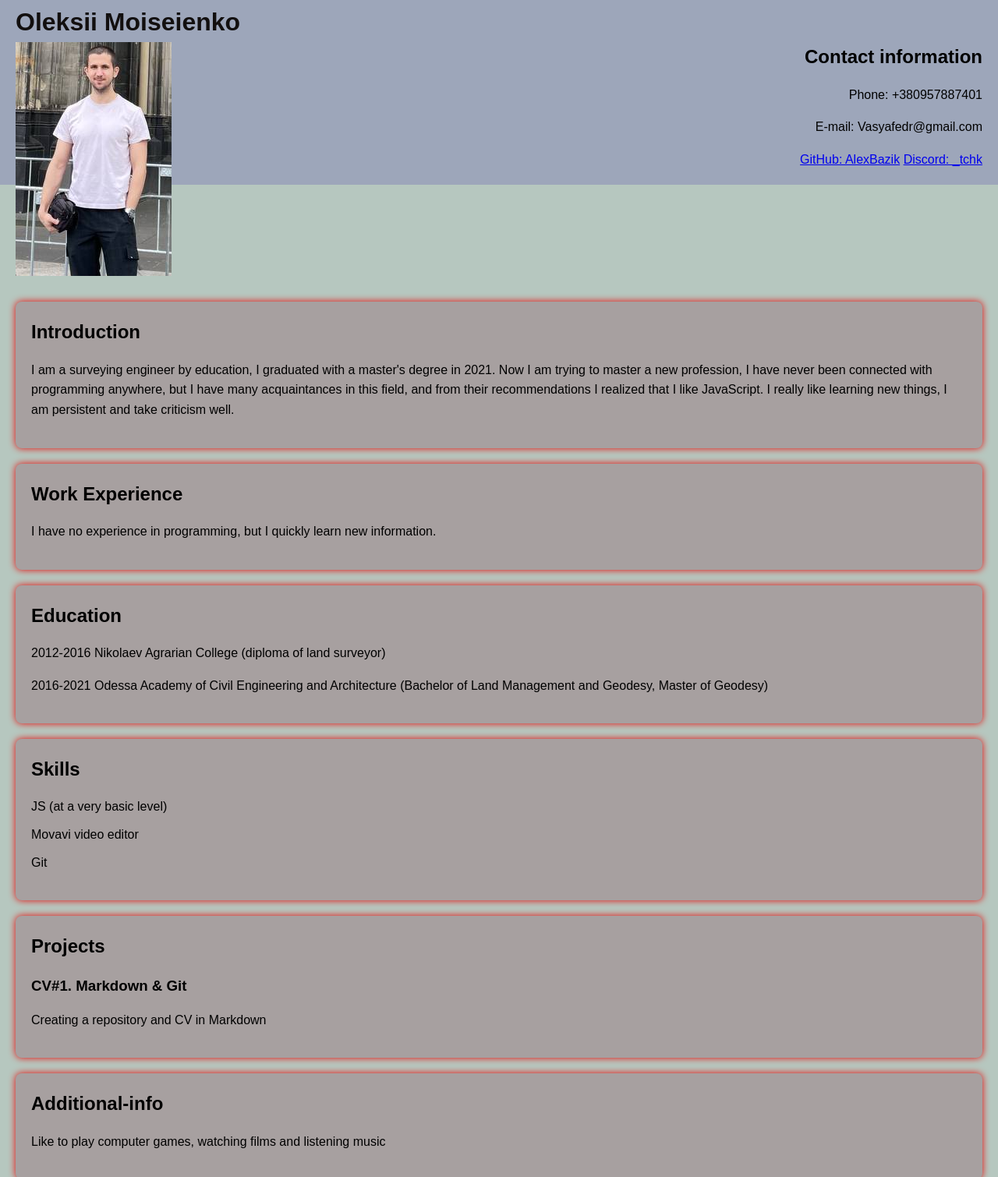
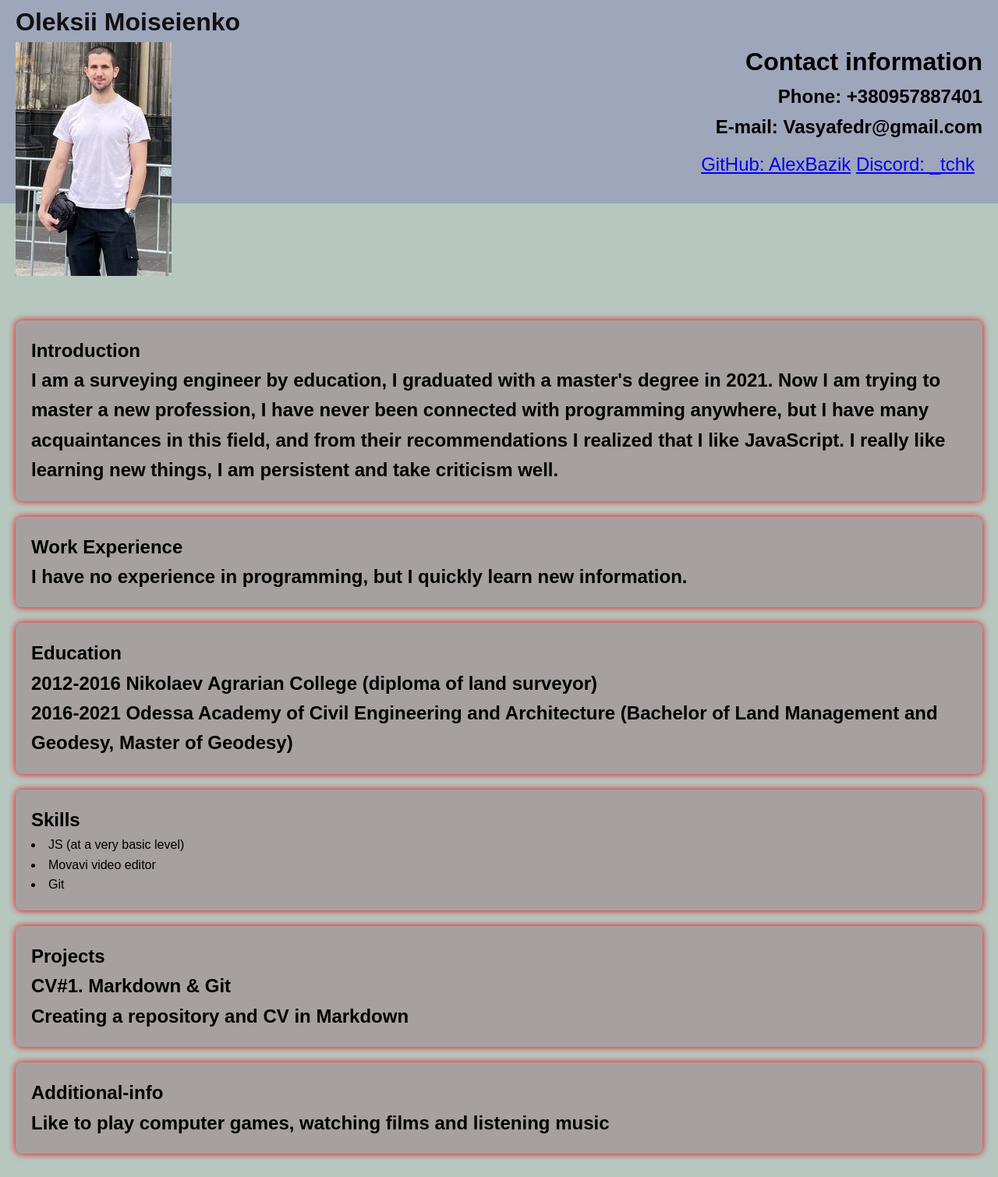
Before and after one commit to AlexBazik/rsschool-cv, a plain HTML site: page index.html in a window 1280 px wide. Shown: the part 17-1527 px from the top of the page at 78% size. Drawn offline with Linux system fonts and the light colour scheme.

Commit message:
docs: changes

```diff
--- a/index.html
+++ b/index.html
@@ -11,49 +11,42 @@
         <h1>Oleksii Moiseienko</h1>
         <div class="my_image"></div>
         <div class="block-1">
-        <h2>Contact information</h2>
-        <p>Phone: +380957887401</p>
-        <p>E-mail: Vasyafedr@gmail.com</p>
+        <h1>Contact information</h1>
+        <h2>Phone: +380957887401</h2>
+        <h2>E-mail: Vasyafedr@gmail.com</h2></div>
+        <div class="block-3">
         <a href="https://github.com/AlexBazik">GitHub: AlexBazik</a>
         <a href="https://discordapp.com/users/452529477105483798/">Discord: _tchk</a>
     </div>
     </header>
     <div class="block-2">
     <section id="objective">
-        <h2>Introduction</h2>
-        <p>I am a surveying engineer by education, I graduated with a master's degree in 2021. Now I am trying to master a new profession, I have never been connected with programming anywhere, but I have many acquaintances in this field, and from their recommendations I realized that I like JavaScript. I really like learning new things, I am persistent and take criticism well.</p>
+        <h1>Introduction</h1>
+        <h2>I am a surveying engineer by education, I graduated with a master's degree in 2021. Now I am trying to master a new profession, I have never been connected with programming anywhere, but I have many acquaintances in this field, and from their recommendations I realized that I like JavaScript. I really like learning new things, I am persistent and take criticism well.</h2>
     </section>
     <section id="experience">
-        <h2>Work Experience</h2>
-        <ul>
-                <p>I have no experience in programming, but I quickly learn new information.</p>
-        </ul>
+        <h1>Work Experience</h1>
+                <h2>I have no experience in programming, but I quickly learn new information.</h2>
     </section>
     <section id="education">
-        <h2>Education</h2>
-        <ul>
-                <p>2012-2016 Nikolaev Agrarian College (diploma of land surveyor)</p>
-                <p>2016-2021 Odessa Academy of Civil Engineering and Architecture (Bachelor of Land Management and Geodesy, Master of Geodesy)</p>
-        </ul>
+        <h1>Education</h1>
+                <h2>2012-2016 Nikolaev Agrarian College (diploma of land surveyor)</h2>
+                <h2>2016-2021 Odessa Academy of Civil Engineering and Architecture (Bachelor of Land Management and Geodesy, Master of Geodesy)</h2>
     </section>
     <section id="skills">
-        <h2>Skills</h2>
-        <ul>
+        <h1>Skills</h1>
             <li>JS (at a very basic level)</li>
             <li>Movavi video editor</li>
             <li>Git</li>
-        </ul>
     </section>
     <section id="projects">
-        <h2>Projects</h2>
-        <ul>
-                <h3>CV#1. Markdown & Git</h3>
-                <p>Creating a repository and CV in Markdown</p>
-        </ul>
+        <h1>Projects</h1>
+                <h2>CV#1. Markdown & Git</h2>
+                <h2>Creating a repository and CV in Markdown</h2>
     </section>
     <section id="additional-info">
-        <h2>Additional-info</h2>
-        <p>Like to play computer games, watching films and listening music</p>
+        <h1>Additional-info</h1>
+        <h2>Like to play computer games, watching films and listening music</h2>
     </section>
 </div>
 </body>
--- a/style.css
+++ b/style.css
@@ -28,13 +28,18 @@ h1, h2, h3 {
 
 .block-1 {
     color: #000;
-    text-align: right
-;
+    text-align: right;
     margin-top: -300px;
 }
 
 .block-2 {
     margin-top: 150px;
+}
+
+.block-3 {
+    text-align: right;
+    margin: 10px;
+    font-size: 24px;
 }
 section {
     background: #a7a0a0;
```
Also changed, not shown: img/html CV.png (added).
